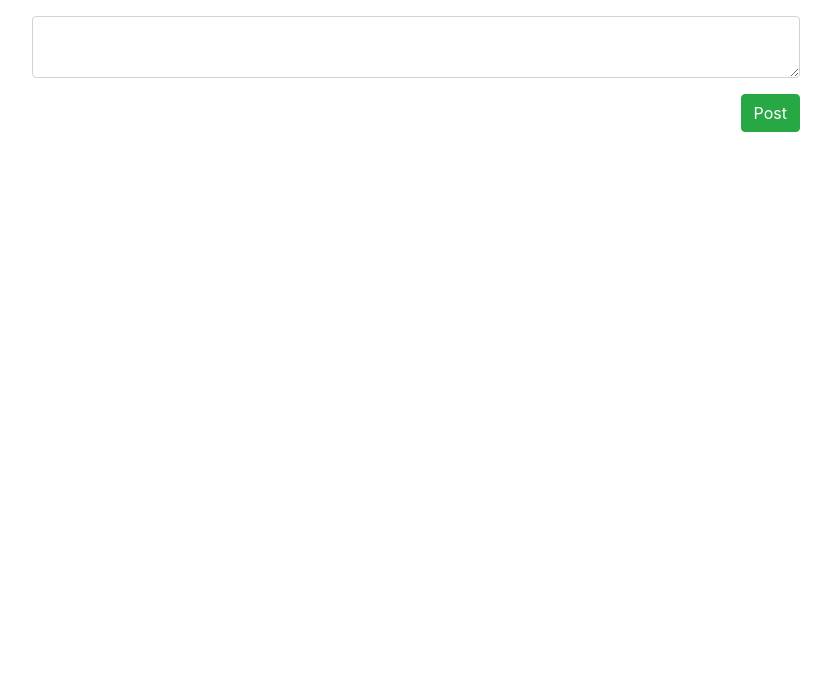
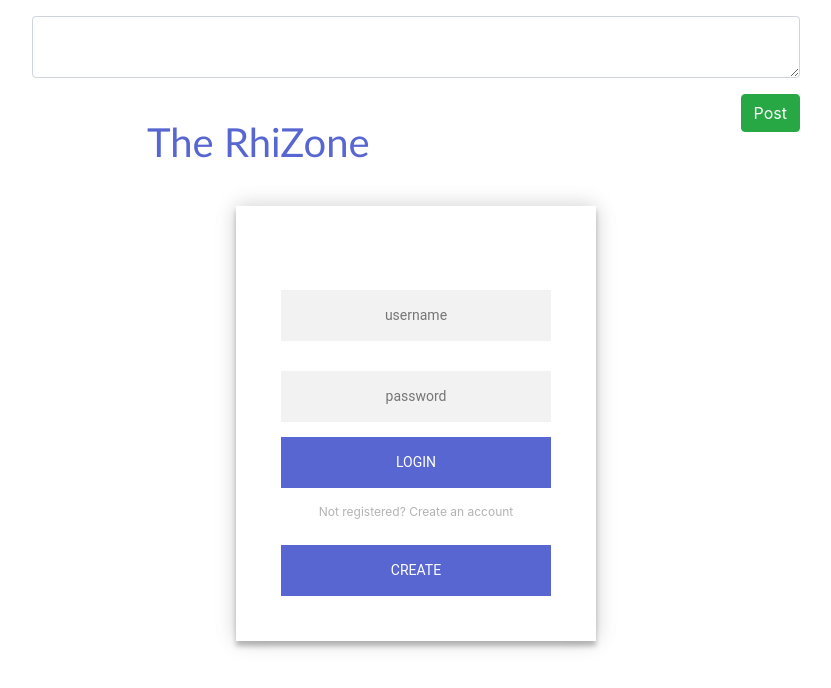
Before and after one commit to steffy-lo/rhizone, a React (Create React App) app in the folder the_rhizone/: page / in a window 1280 px wide. Shown: the top 688 px of the page, without its empty margins (224-1055 px from the left). Built offline with nearby package versions, Linux system fonts and the light colour scheme.

Commit message:
trying to get Login to work again

```diff
--- a/the_rhizone/src/App.js
+++ b/the_rhizone/src/App.js
@@ -2,6 +2,7 @@ import React from 'react';
 import './App.css';
 import Post from './Post/component/Post';
 import PostEditor from './PostEditor/PostEditor';
+import LoginMainPage from './LoginMainPage';
 
 class App extends React.Component {
 	constructor (props) {
@@ -33,6 +34,7 @@ class App extends React.Component {
 				})
 			}
 			<PostEditor addPost={this.addPost} />
+			<LoginMainPage/>
 		  </div>
 		);
 	}
--- a/the_rhizone/src/LoginMainPage.js
+++ b/the_rhizone/src/LoginMainPage.js
@@ -1,14 +1,14 @@
 // Importing react-router-dom to use the React Router
+import React from 'react';
 import { Route, Switch, BrowserRouter } from 'react-router-dom';
 import './App.css';
-
 import Login from './components/Login'
 import Settings from './components/Settings';
 import Threads from './components/Threads';
 import Inbox from './components/Inbox';
 
 
-class LoginSwitch extends React.Component {
+class LoginMainPage extends React.Component {
 
   // a 'global' state that you can pass through to any child componenets of App.
   state = {
@@ -34,3 +34,5 @@ class LoginSwitch extends React.Component {
     );
   }
 }
+
+export default LoginMainPage;
```
